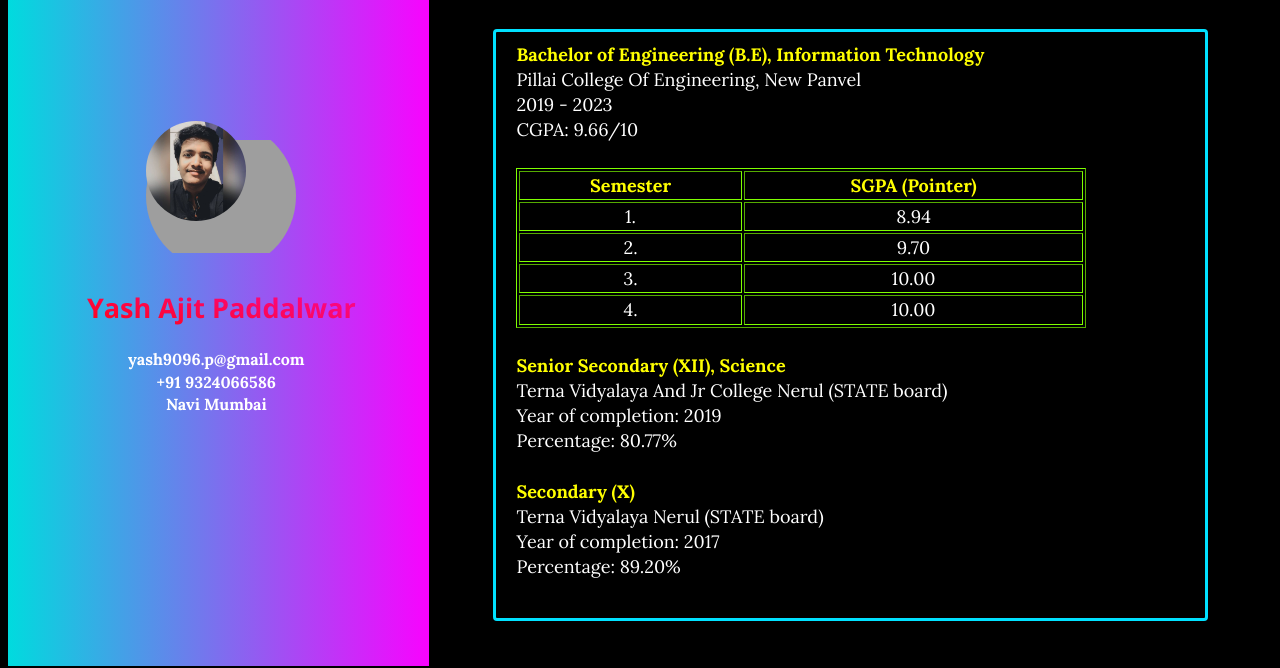
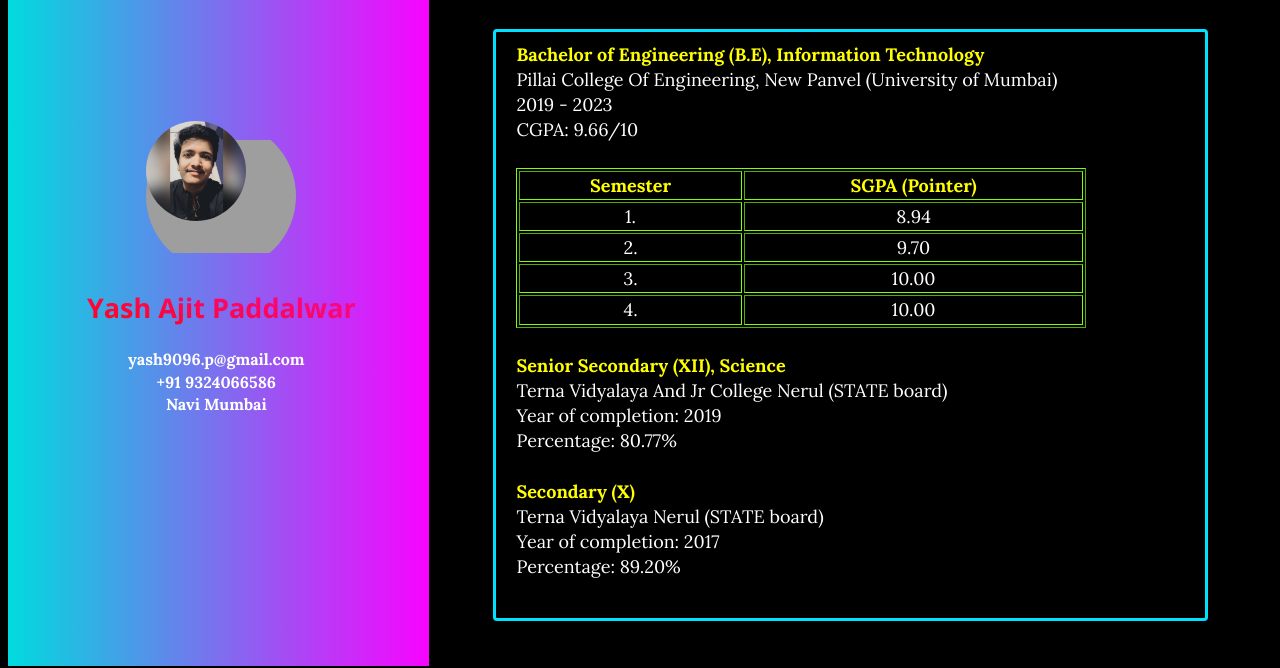
Before and after one commit to YashP-0701/CV, a plain HTML site: page cv-css.html in a window 1280 px wide. Shown: the part 142-810 px from the top of the page. Drawn offline with nearby package versions, Linux system fonts and the light colour scheme; grey boxes are pictures that could not be loaded; a web font is replaced by a local one.

Commit message:
Update cv-css.html

```diff
--- a/cv-css.html
+++ b/cv-css.html
@@ -31,7 +31,7 @@
             <div class="card">
                 <ul>
                     <li>
-                        <b style="color:yellow;">Bachelor of Engineering (B.E), Information Technology</b><br> Pillai College Of Engineering, New Panvel <br> 2019 - 2023 <br> CGPA: 9.66/10
+                        <b style="color:yellow;">Bachelor of Engineering (B.E), Information Technology</b><br> Pillai College Of Engineering, New Panvel (University of Mumbai) <br> 2019 - 2023 <br> CGPA: 9.66/10
                     </li>
                     <br>
                     <table border="1">
```
